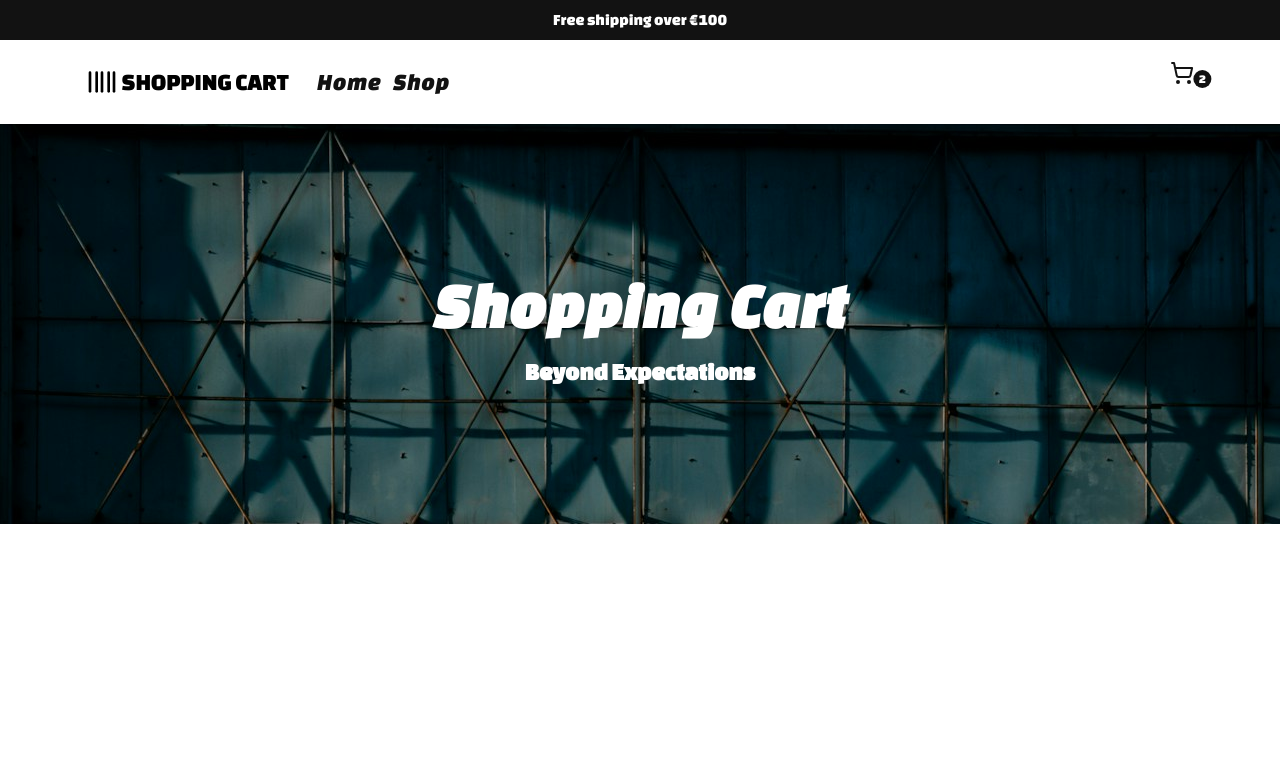
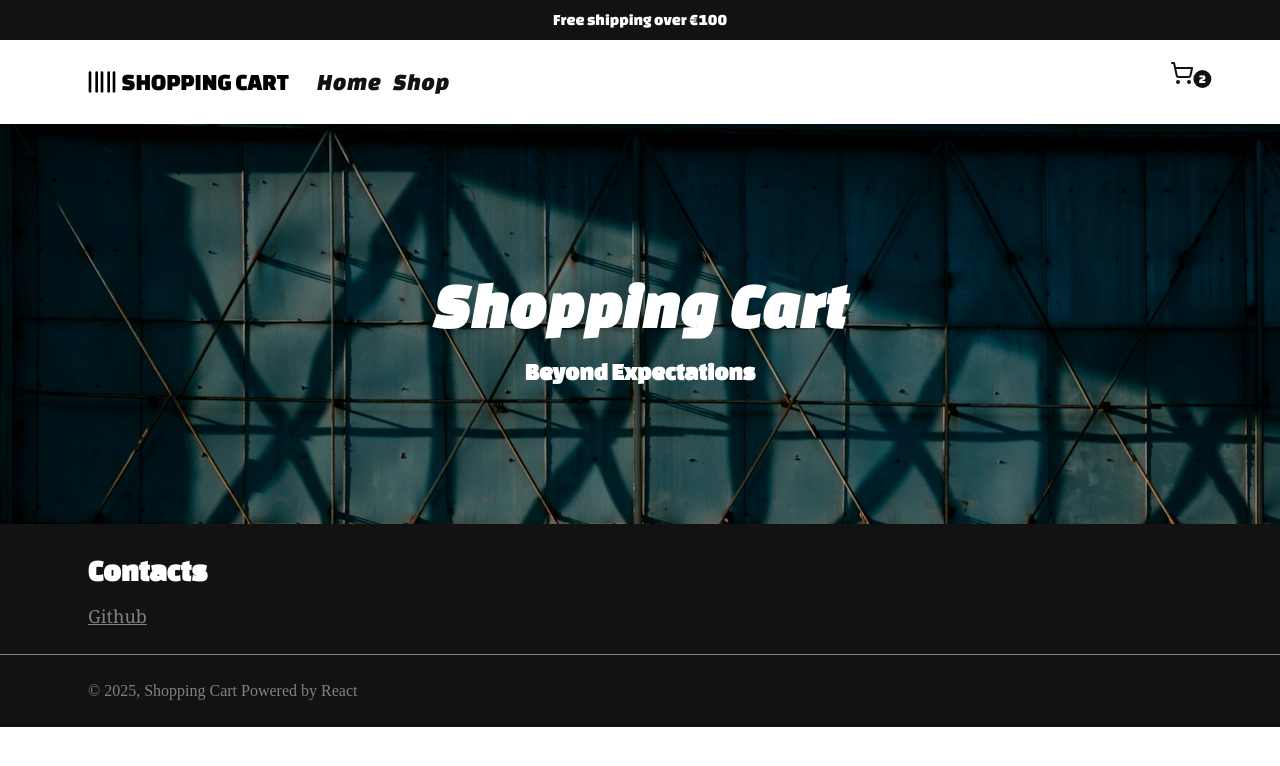
Before and after one commit to jaws-1684/shopping-cart, a React (Vite) app: page / in a window 1280 px wide. Shown: the top 766 px of the page. Built offline with nearby package versions, Linux system fonts and the light colour scheme.

Commit message:
add: footer componentt and styles

```diff
--- a/src/App.css
+++ b/src/App.css
@@ -25,7 +25,7 @@
 
   --primary-font: "Changa One Regular", sans-serif;
   --secondary-font: "Changa One Italic", sans-serif;
-  --para-font: "sans-serif";
+  --para-font: Cambria, Cochin, Georgia, Times, 'Times New Roman', serif;
 
   --gap-sm: 0.25rem;
   --gap-md: 0.5rem;
@@ -33,4 +33,5 @@
   --gap-xl: 1rem;
   --gap-2xl: 2rem;
   --content-width: clamp(70%, 100%, 90%);
+  --content-padding: clamp(1rem, 4.5vw, 1.5rem);
 }
--- a/src/App.jsx
+++ b/src/App.jsx
@@ -2,6 +2,7 @@ import './App.css'
 import Banner from './components/Banner'
 import Nav from './components/Nav'
 import Media from './components/Media'
+import Footer  from './components/Footer'
 
 function App() {
   return (
@@ -9,6 +10,7 @@ function App() {
     <Banner/>
     <Nav/>
     <Media/>
+    <Footer/>
     </>
   )
 }
--- /dev/null
+++ b/src/components/Footer.jsx
@@ -0,0 +1,12 @@
+import styles from "../styles/Footer.module.css"
+
+function Footer() {
+    return(<footer className={styles.footer}>
+        <div className={styles.footer_wrapper}>
+            <h1>Contacts</h1>
+            <a className={styles.link} href="https://github.com/jaws-1684">Github</a>
+        </div>
+         <div className={styles.footer_bottom}><p>© 2025, Shopping Cart Powered by React</p></div>
+    </footer>)
+}
+export default Footer
--- /dev/null
+++ b/src/styles/Footer.module.css
@@ -0,0 +1,36 @@
+.footer {
+    background-color: var(--secondary-background-color);
+    color: gray;
+}
+.footer_wrapper {
+    padding: var(--content-padding);
+    width: var(--content-width);
+    margin: 0 auto;
+}
+.footer_bottom {
+    border-top: 1px solid gray;
+}
+
+.footer_bottom > p {
+    padding: var(--content-padding);
+    width: var(--content-width);
+    margin: 0 auto;
+}
+.footer h1 {
+    color: var(--secondary-text-color);
+    font-size: var(--text-size-3xl);
+    font-family: var(--primary-font);
+    margin-bottom: 0.625rem;
+}
+.link {
+    text-decoration: underline;
+    font-size: var(--text-size-lg);
+    font-family: var(--para-font);
+    color: gray;
+}
+.link:hover, .link:visited:hover  {
+    color: rgb(231, 228, 228);
+}
+.link:visited{
+    color: gray;
+}
--- a/src/styles/Media.module.css
+++ b/src/styles/Media.module.css
@@ -22,3 +22,9 @@
     font-family: var(--primary-font);
     color: var(--secondary-text-color);
 }
+
+@media (max-width: 800px) {
+  .media {
+    background: url(../assets/img/cokile-ceoi-orW5SOudnQw-unsplash\(1\).jpg);
+  }
+}
--- a/src/styles/Nav.module.css
+++ b/src/styles/Nav.module.css
@@ -2,7 +2,7 @@
     width: 100%;
     min-height: fit-content;
     max-height: 8rem;
-    padding: clamp(1rem, 4.5vw, 1.5rem);
+    padding: var(--content-padding);
 }
 .wrapper {
     width: var(--content-width);
```
